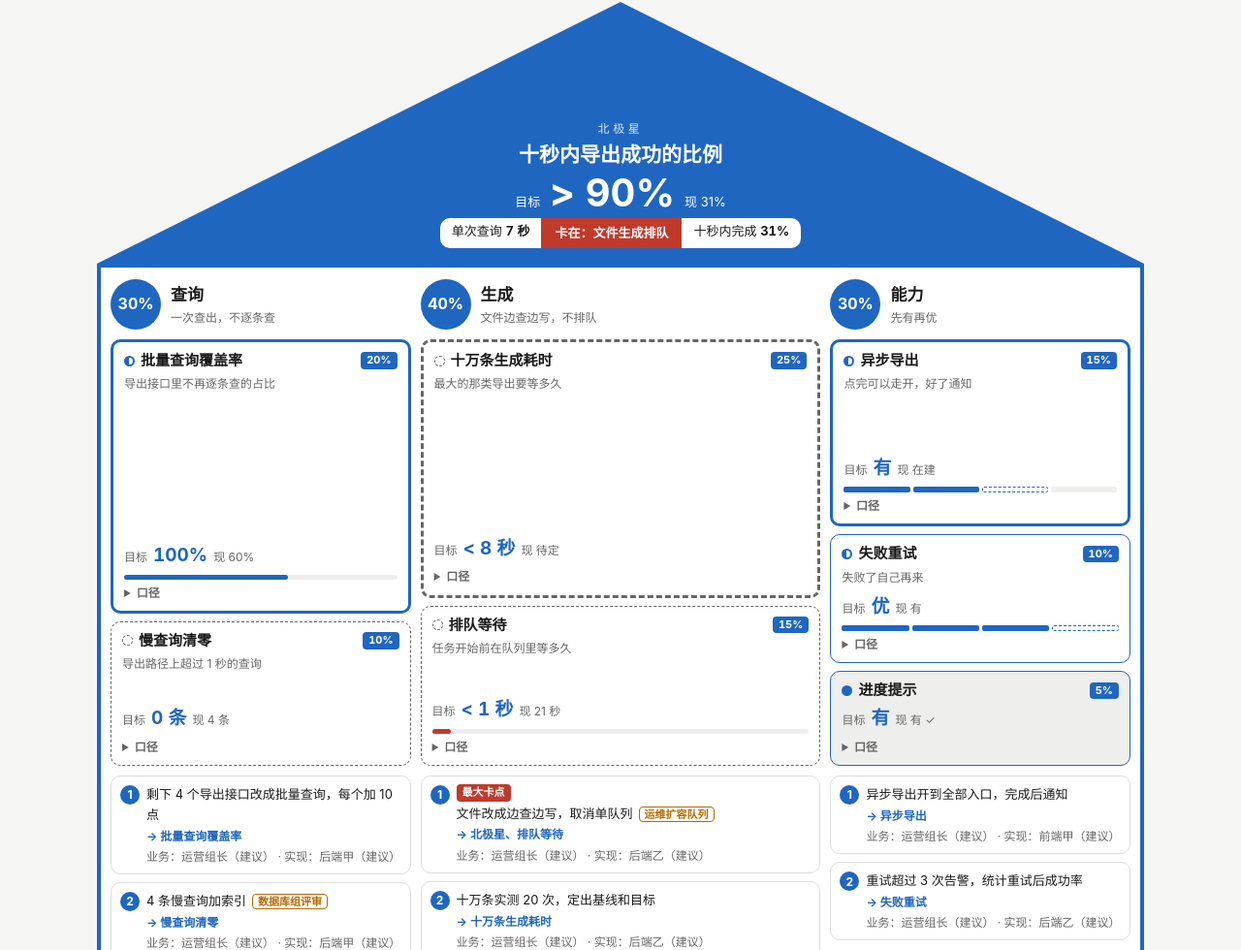
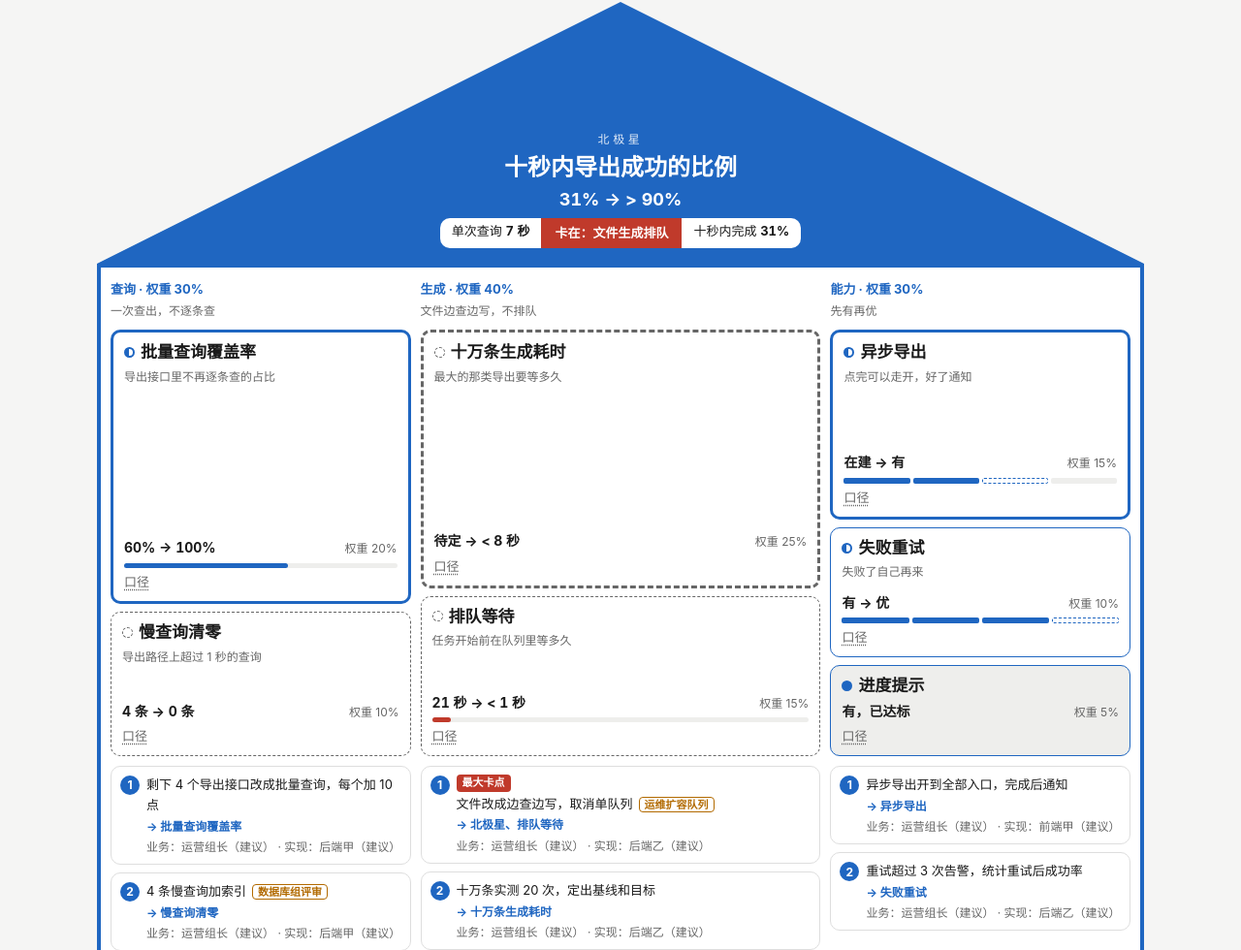
Before and after one commit to qzl0215/workflow, a plain HTML site: page templates/pages.html in a window 1280 px wide. Shown: the part 7920-8900 px from the top of the page at 97% size. Drawn offline with Linux system fonts and the light colour scheme.

Commit message:
Bring the house pattern in line with the attention rules (5.12.1)
Co-Authored-By: Claude Fable 5.2 <noreply@anthropic.com>

```diff
--- a/templates/pages.html
+++ b/templates/pages.html
@@ -799,25 +799,25 @@ details.more summary::-webkit-details-marker{display:none}
   <div class="roof">
     <span class="k">北极星</span>
     <b class="ns">十秒内导出成功的比例</b>
-    <p class="goal"><span>目标</span><b class="num">&gt; 90%</b><span>现 31%</span></p>
+    <p class="goal num">31% → &gt; 90%</p>
     <p class="chain"><span>单次查询 <b class="num">7 秒</b></span><span class="jam">卡在：文件生成排队</span><span>十秒内完成 <b class="num">31%</b></span></p>
   </div>
   <div class="cols" style="grid-template-columns:30fr 40fr 30fr">
 
-    <div class="ph"><b class="w num">30%</b><div><b>查询</b><span class="cap">一次查出，不逐条查</span></div></div>
+    <div class="ph"><b>查询 · 权重 30%</b><span class="cap">一次查出，不逐条查</span></div>
     <div class="tiles">
       <div class="tile prog core" style="flex-grow:20">
-        <div class="th"><i class="st"></i><b>批量查询覆盖率</b><span class="wt num">20%</span></div>
+        <div class="th"><i class="st"></i><b>批量查询覆盖率</b></div>
         <span class="cap">导出接口里不再逐条查的占比</span>
-        <p class="nums"><span class="cap">目标</span><b class="num">100%</b><span class="cap">现 60%</span></p>
+        <p class="nums"><b class="num">60% → 100%</b><span class="cap">权重 20%</span></p>
         <div class="track"><span class="fill" style="width:60%"></span></div>
-        <details><summary>口径</summary>已改批量的导出接口数 ÷ 全部导出接口数；现在 6 ÷ 10。只算线上在用的接口。</details>
+        <details class="more"><summary>口径</summary>已改批量的导出接口数 ÷ 全部导出接口数；现在 6 ÷ 10。只算线上在用的接口。</details>
       </div>
       <div class="tile off" style="flex-grow:10">
-        <div class="th"><i class="st"></i><b>慢查询清零</b><span class="wt num">10%</span></div>
+        <div class="th"><i class="st"></i><b>慢查询清零</b></div>
         <span class="cap">导出路径上超过 1 秒的查询</span>
-        <p class="nums"><span class="cap">目标</span><b class="num">0 条</b><span class="cap">现 4 条</span></p>
-        <details><summary>口径</summary>慢查询日志里近 7 天属于导出路径、耗时超 1 秒的不同语句数。</details>
+        <p class="nums"><b class="num">4 条 → 0 条</b><span class="cap">权重 10%</span></p>
+        <details class="more"><summary>口径</summary>慢查询日志里近 7 天属于导出路径、耗时超 1 秒的不同语句数。</details>
       </div>
     </div>
     <ol class="acts">
@@ -825,20 +825,20 @@ details.more summary::-webkit-details-marker{display:none}
       <li><p>4 条慢查询加索引<span class="ext">数据库组评审</span></p><span class="to">→ 慢查询清零</span><span class="cap">业务：运营组长（建议） · 实现：后端甲（建议）</span></li>
     </ol>
 
-    <div class="ph"><b class="w num">40%</b><div><b>生成</b><span class="cap">文件边查边写，不排队</span></div></div>
+    <div class="ph"><b>生成 · 权重 40%</b><span class="cap">文件边查边写，不排队</span></div>
     <div class="tiles">
       <div class="tile off core" style="flex-grow:25">
-        <div class="th"><i class="st"></i><b>十万条生成耗时</b><span class="wt num">25%</span></div>
+        <div class="th"><i class="st"></i><b>十万条生成耗时</b></div>
         <span class="cap">最大的那类导出要等多久</span>
-        <p class="nums"><span class="cap">目标</span><b class="num">&lt; 8 秒</b><span class="cap">现 待定</span></p>
-        <details><summary>口径</summary>十万条订单从点导出到文件可下载的耗时，取 20 次的中位数。十万条还没实测，等动作 2 定出基线；一万条实测 52 秒，仅作近似。</details>
+        <p class="nums"><b class="num">待定 → &lt; 8 秒</b><span class="cap">权重 25%</span></p>
+        <details class="more"><summary>口径</summary>十万条订单从点导出到文件可下载的耗时，取 20 次的中位数。十万条还没实测，等动作 2 定出基线；一万条实测 52 秒，仅作近似。</details>
       </div>
       <div class="tile off" style="flex-grow:15">
-        <div class="th"><i class="st"></i><b>排队等待</b><span class="wt num">15%</span></div>
+        <div class="th"><i class="st"></i><b>排队等待</b></div>
         <span class="cap">任务开始前在队列里等多久</span>
-        <p class="nums"><span class="cap">目标</span><b class="num">&lt; 1 秒</b><span class="cap">现 21 秒</span></p>
+        <p class="nums"><b class="num">21 秒 → &lt; 1 秒</b><span class="cap">权重 15%</span></p>
         <div class="track"><span class="fill bad" style="width:5%"></span></div>
-        <details><summary>口径</summary>近 7 天导出任务从入队到开始执行的中位等待。它是十万条生成耗时的组成部分，权重单独计，耗时不重复算。</details>
+        <details class="more"><summary>口径</summary>近 7 天导出任务从入队到开始执行的中位等待。它是十万条生成耗时的组成部分，权重单独计，耗时不重复算。</details>
       </div>
     </div>
     <ol class="acts">
@@ -846,26 +846,26 @@ details.more summary::-webkit-details-marker{display:none}
       <li><p>十万条实测 20 次，定出基线和目标</p><span class="to">→ 十万条生成耗时</span><span class="cap">业务：运营组长（建议） · 实现：后端乙（建议）</span></li>
     </ol>
 
-    <div class="ph"><b class="w num">30%</b><div><b>能力</b><span class="cap">先有再优</span></div></div>
+    <div class="ph"><b>能力 · 权重 30%</b><span class="cap">先有再优</span></div>
     <div class="tiles">
       <div class="tile prog core" style="flex-grow:15">
-        <div class="th"><i class="st"></i><b>异步导出</b><span class="wt num">15%</span></div>
+        <div class="th"><i class="st"></i><b>异步导出</b></div>
         <span class="cap">点完可以走开，好了通知</span>
-        <p class="nums"><span class="cap">目标</span><b class="num">有</b><span class="cap">现 在建</span></p>
+        <p class="nums"><b class="num">在建 → 有</b><span class="cap">权重 15%</span></p>
         <div class="seg"><i class="on"></i><i class="on"></i><i class="tgt"></i><i></i></div>
-        <details><summary>口径</summary>有：全部导出入口可选异步，完成后站内通知。优：通知送达率 ≥ 99%。现在：试跑中，只开了一个入口。</details>
+        <details class="more"><summary>口径</summary>有：全部导出入口可选异步，完成后站内通知。优：通知送达率 ≥ 99%。现在：试跑中，只开了一个入口。</details>
       </div>
       <div class="tile prog" style="flex-grow:10">
-        <div class="th"><i class="st"></i><b>失败重试</b><span class="wt num">10%</span></div>
+        <div class="th"><i class="st"></i><b>失败重试</b></div>
         <span class="cap">失败了自己再来</span>
-        <p class="nums"><span class="cap">目标</span><b class="num">优</b><span class="cap">现 有</span></p>
+        <p class="nums"><b class="num">有 → 优</b><span class="cap">权重 10%</span></p>
         <div class="seg"><i class="on"></i><i class="on"></i><i class="on"></i><i class="tgt"></i></div>
-        <details><summary>口径</summary>有：失败后自动重试。优：重试后一次成功率 ≥ 99%，超限有告警。现在：会重试，没告警。</details>
+        <details class="more"><summary>口径</summary>有：失败后自动重试。优：重试后一次成功率 ≥ 99%，超限有告警。现在：会重试，没告警。</details>
       </div>
       <div class="tile lit" style="flex-grow:5">
-        <div class="th"><i class="st"></i><b>进度提示</b><span class="wt num">5%</span></div>
-        <p class="nums"><span class="cap">目标</span><b class="num">有</b><span class="cap">现 有 ✓</span></p>
-        <details><summary>口径</summary>有：导出中显示已完成的百分比。价值较低，权重调小。</details>
+        <div class="th"><i class="st"></i><b>进度提示</b></div>
+        <p class="nums"><b class="num">有，已达标</b><span class="cap">权重 5%</span></p>
+        <details class="more"><summary>口径</summary>有：导出中显示已完成的百分比。价值较低，权重调小。</details>
       </div>
     </div>
     <ol class="acts">
@@ -889,37 +889,32 @@ details.more summary::-webkit-details-marker{display:none}
 .p-house .house{display:flex;flex-direction:column;min-width:0}
 .p-house .roof{background:var(--accent);color:var(--on-accent);clip-path:polygon(50% 0,100% 100%,0 100%);height:270px;display:flex;flex-direction:column;justify-content:flex-end;align-items:center;gap:4px;padding:0 16px 16px;text-align:center}
 .p-house .roof .k{font-size:12px;letter-spacing:.3em;opacity:.85}
-.p-house .roof .ns{font-size:21px;line-height:1.3}
-.p-house .goal{display:flex;align-items:baseline;justify-content:center;gap:10px;font-size:13px}
-.p-house .goal .num{font-size:40px;line-height:1.1}
+.p-house .roof .ns{font-size:24px;line-height:1.3}
+.p-house .goal{font-size:18px}
 .p-house .chain{display:flex;flex-wrap:wrap;justify-content:center;font-size:13px;border-radius:10px;overflow:hidden}
 .p-house .chain span{background:var(--card);color:var(--ink);padding:3px 12px}
 .p-house .chain .jam{background:var(--bad);color:var(--card);font-weight:700}
 .p-house .cols{display:grid;grid-auto-flow:column;grid-template-rows:auto 1fr auto;gap:0 10px;border:solid var(--accent);border-width:4px 4px 0;background:var(--card);padding:0 10px 12px}
-.p-house .ph{display:flex;align-items:center;gap:10px;padding:12px 0 10px;min-width:0}
-.p-house .ph .w{flex:none;width:52px;height:52px;border-radius:50%;background:var(--accent);color:var(--on-accent);display:grid;place-items:center;font-size:16px}
-.p-house .ph div{display:flex;flex-direction:column;min-width:0}
-.p-house .ph div b{font-size:17px}
+.p-house .ph{display:flex;flex-direction:column;gap:2px;padding:12px 0 10px;min-width:0}
+.p-house .ph>b{font-size:13px;color:var(--accent)}
 .p-house .tiles{display:flex;flex-direction:column;gap:8px;min-height:440px;min-width:0}
 .p-house .tile{flex:1 1 0;display:flex;flex-direction:column;gap:4px;border:1.5px solid var(--accent);border-radius:10px;padding:9px 11px;background:var(--card);min-width:0}
 .p-house .tile.core{border-width:3px}
 .p-house .tile.lit{background:var(--soft)}
 .p-house .tile.off{border-style:dashed;border-color:var(--muted)}
 .p-house .th{display:flex;align-items:center;gap:6px}
-.p-house .th b{flex:1;min-width:0;line-height:1.35}
+.p-house .th b{flex:1;min-width:0;font-size:17px;line-height:1.35}
 .p-house .st{flex:none;width:11px;height:11px;border-radius:50%;border:2px solid var(--accent);background:linear-gradient(90deg,var(--accent) 50%,transparent 50%)}
 .p-house .lit .st{background:var(--accent)}
 .p-house .off .st{background:none;border:1.5px dashed var(--muted)}
-.p-house .wt{flex:none;font-size:11px;padding:0 6px;border-radius:4px;background:var(--accent);color:var(--on-accent)}
 .p-house .nums{margin-top:auto;display:flex;align-items:baseline;gap:6px;flex-wrap:wrap}
-.p-house .nums .num{font-size:19px;color:var(--accent)}
+.p-house .nums{justify-content:space-between}
+.p-house .nums .num{font-size:14px}
 .p-house .track{height:5px}
 .p-house .seg{display:flex;gap:3px}
 .p-house .seg i{flex:1;height:6px;border-radius:2px;background:var(--soft)}
 .p-house .seg i.on{background:var(--accent)}
 .p-house .seg i.tgt{background:none;outline:1.5px dashed var(--accent);outline-offset:-1.5px}
-.p-house details{font-size:12px;color:var(--muted)}
-.p-house summary{cursor:pointer;font-weight:700}
 .p-house .acts{list-style:none;counter-reset:a;margin:10px 0 0;padding:0;display:flex;flex-direction:column;gap:8px;min-width:0}
 .p-house .acts li{counter-increment:a;position:relative;border:1px solid var(--line);border-radius:10px;padding:8px 10px 8px 36px;display:flex;flex-direction:column;align-items:flex-start;gap:2px;font-size:13px}
 .p-house .acts li::before{content:counter(a);position:absolute;left:9px;top:9px;width:20px;height:20px;border-radius:50%;background:var(--accent);color:var(--on-accent);font-size:12px;font-weight:700;display:grid;place-items:center}
--- a/workflow-package.json
+++ b/workflow-package.json
@@ -1,13 +1,13 @@
 {
   "schema": 1,
   "name": "workflow",
-  "version": "5.12.0",
+  "version": "5.12.1",
   "entrypoint": "SKILL.md",
   "runtime": {
     "files": {
       "LICENSE": "sha256:6f56797263fb6d17252bfd325544640f0c173926558345975fed3973b1c7fc45",
       "NOTICE.md": "sha256:9154ec5f50fdb67d6bdcc1f220276db9420933515c1dc7bd0422ab99174da13d",
-      "SKILL.md": "sha256:553c13fdc485cd35bf9eaeb3d3c30d2c142283a834b091d3d8a3387b9a03689c",
+      "SKILL.md": "sha256:78ddd007a72e13e7dc5e4c581fa36463b7a0375f01831a3a5e1db8c59b839da5",
       "references/deliver.md": "sha256:67ca3bb3c1ea5a743242002f25ad24ac3168aac4446f48bff3766df1bb447b94",
       "references/frame.md": "sha256:ea0811407f86774a5ad1655b532a6cd19c3ad946bdb9654c7f68fae8a0608bbe",
       "references/learn.md": "sha256:2774d71d2cb95a755ba91001dddc632d4edd9b60a2463482ba926152137780ff",
@@ -21,7 +21,7 @@
       "scripts/safe_merge.py": "sha256:b6d3798f8b9e8dedf8f498061f723871342b80d5ca3f3942ffa6bdd721a64ffe",
       "scripts/work_context.py": "sha256:2ba866b0d59b8c6c02c85ea864c990125f47139056ff7e19a7d27791ae3a096f",
       "scripts/workflow_doctor.py": "sha256:6b3225eb23c597409ff42517ad6887fef702b93a99ce8e3f2f97d90058f08abd",
-      "templates/pages.html": "sha256:3407ae7a54eb4d9a9072c3d76cb274d9e7cb3d931a47ed3304982d8ad87f53c1",
+      "templates/pages.html": "sha256:a89cd2d2ee6bd16cdb31809a374ed7f4248ca9baac467912e3ffcc65915f6d58",
       "templates/work.md": "sha256:619ee7ddf3498ffd33ed9357b4b7d074476262f8476d414d2d49a6897ba33419"
     }
   },
```
Also changed, not shown: docs/workflow-visual-map.html (+9 -13 lines), 2 other files.
